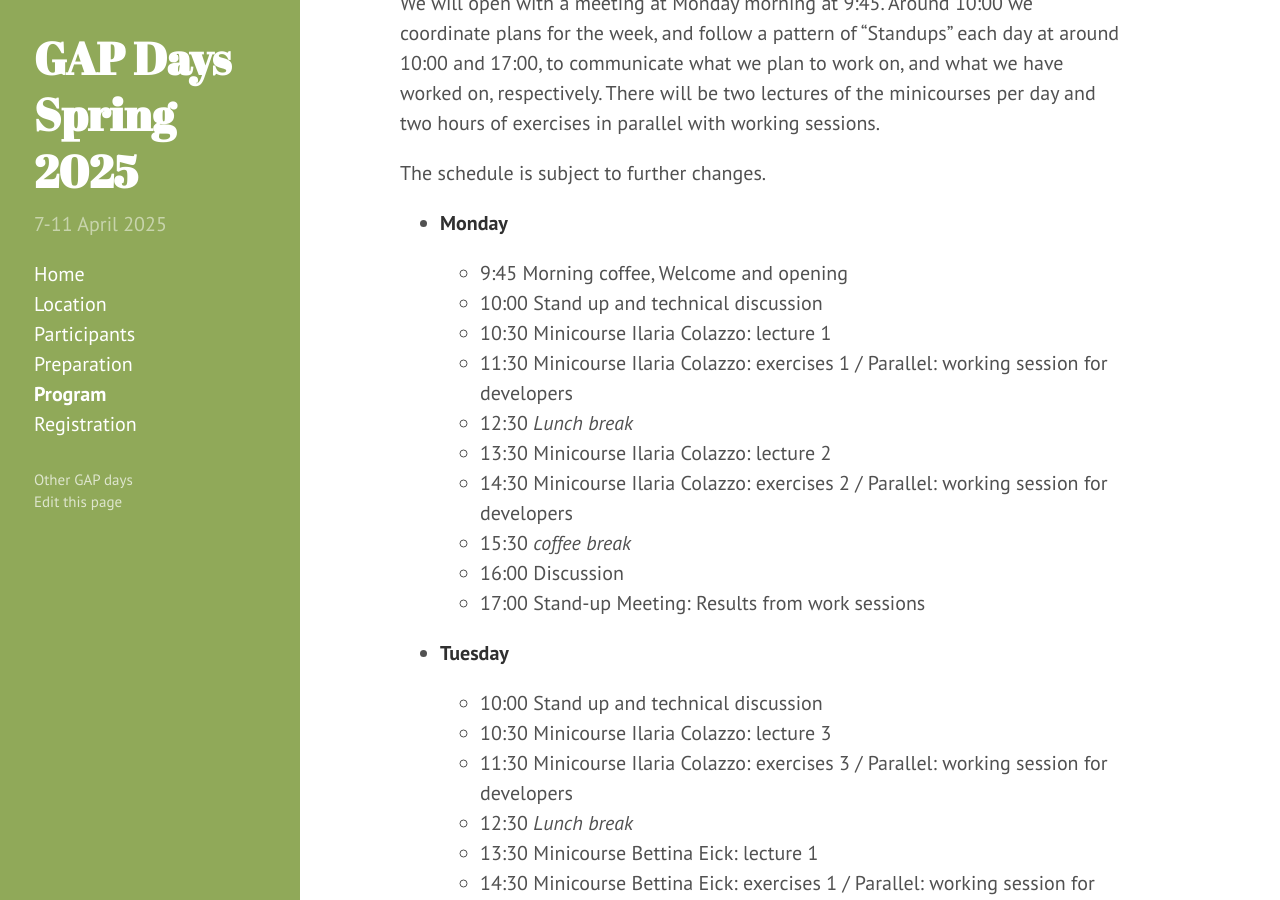
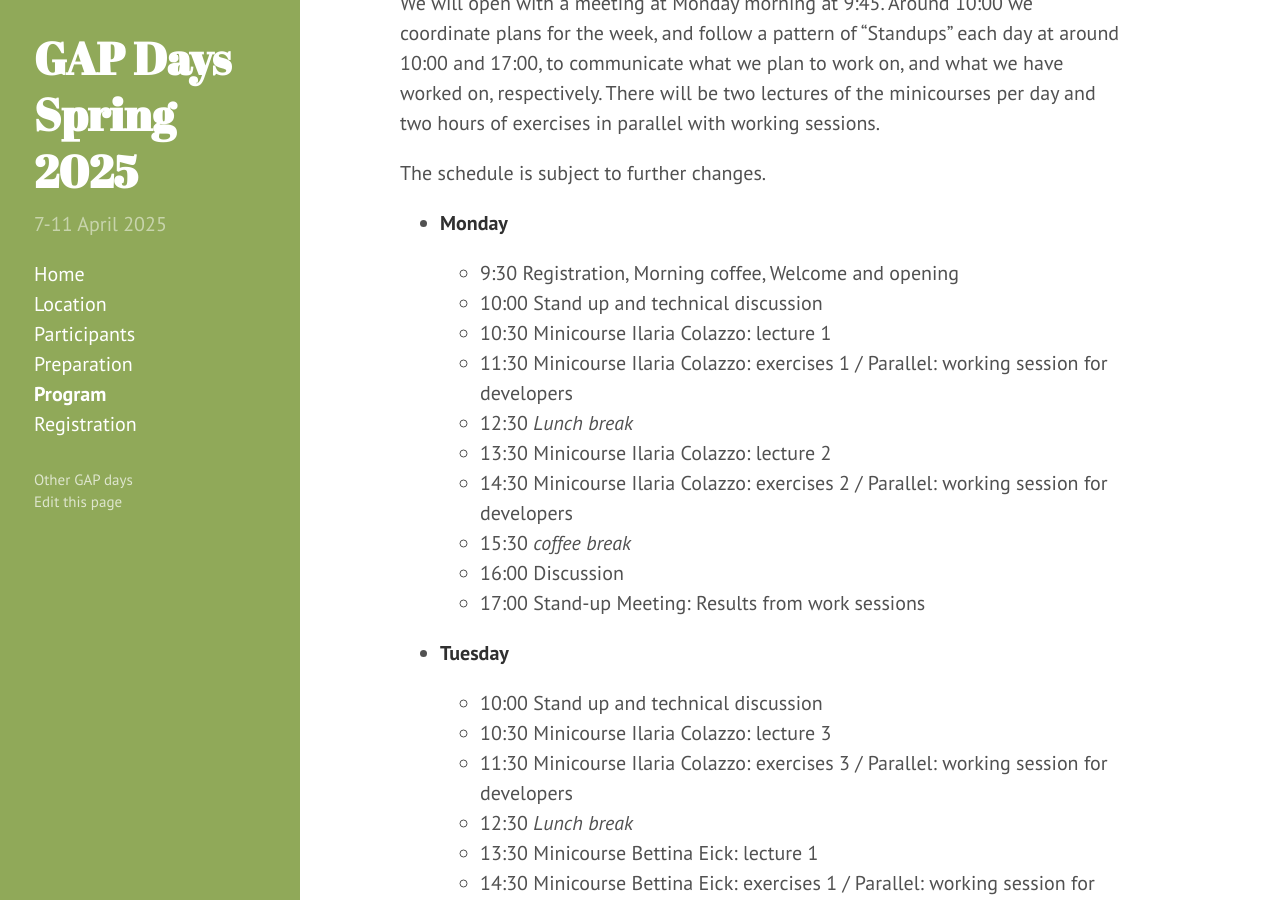
Before and after one commit to gapdays/gapdays2025-spring, a Jekyll site: the page built from program.md, in a window 1280 px wide and 900 px high, scrolled down 1247 px. Built offline with Jekyll 4.4.1, drawn with Linux system fonts in a browser that asks for light colours.

Commit message:
updated program

```diff
--- a/program.md
+++ b/program.md
@@ -52,7 +52,7 @@ and two hours of exercises in parallel with working sessions.
 The schedule is subject to further changes.
 - **Monday**
 
-  - 9:45 Morning coffee, Welcome and opening
+  - 9:30 Registration, Morning coffee, Welcome and opening
   - 10:00 Stand up and technical discussion
   - 10:30 Minicourse Ilaria Colazzo: lecture 1
   - 11:30 Minicourse Ilaria Colazzo: exercises 1 / Parallel: working session for developers
```
